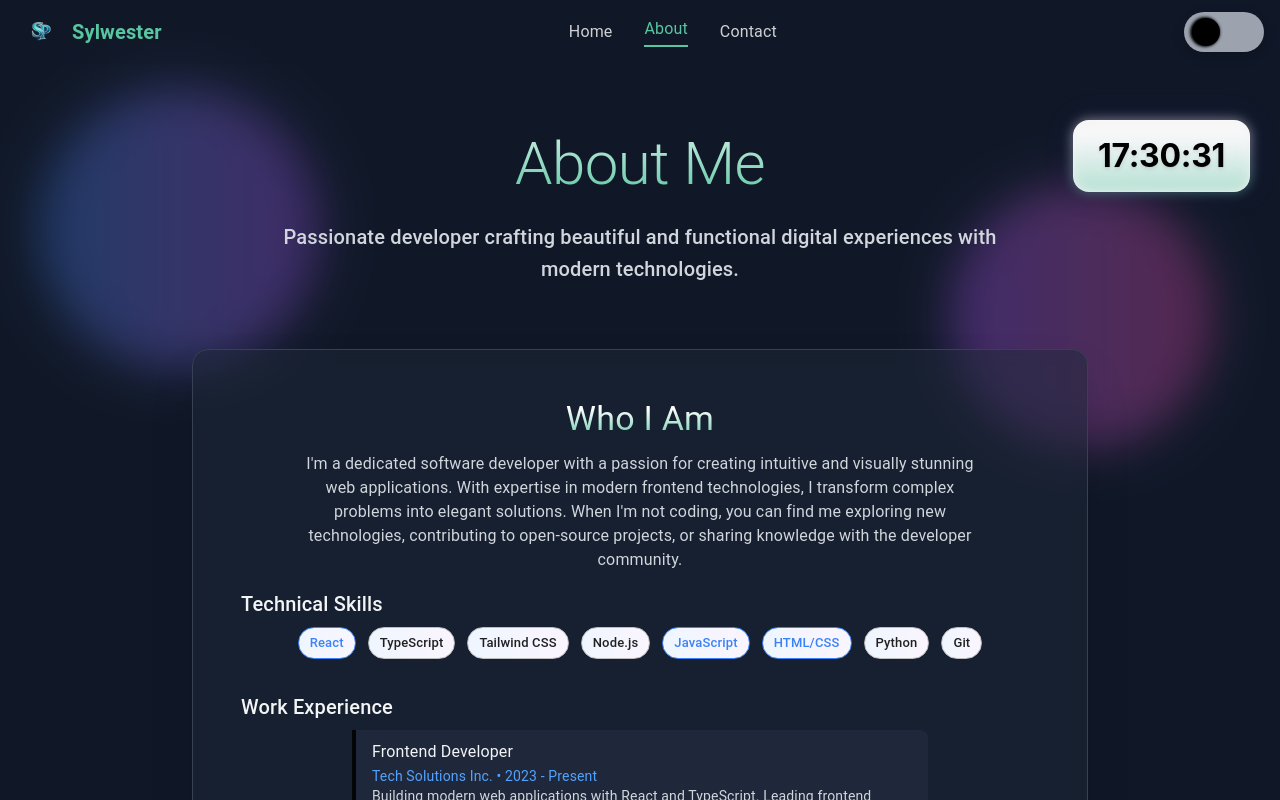
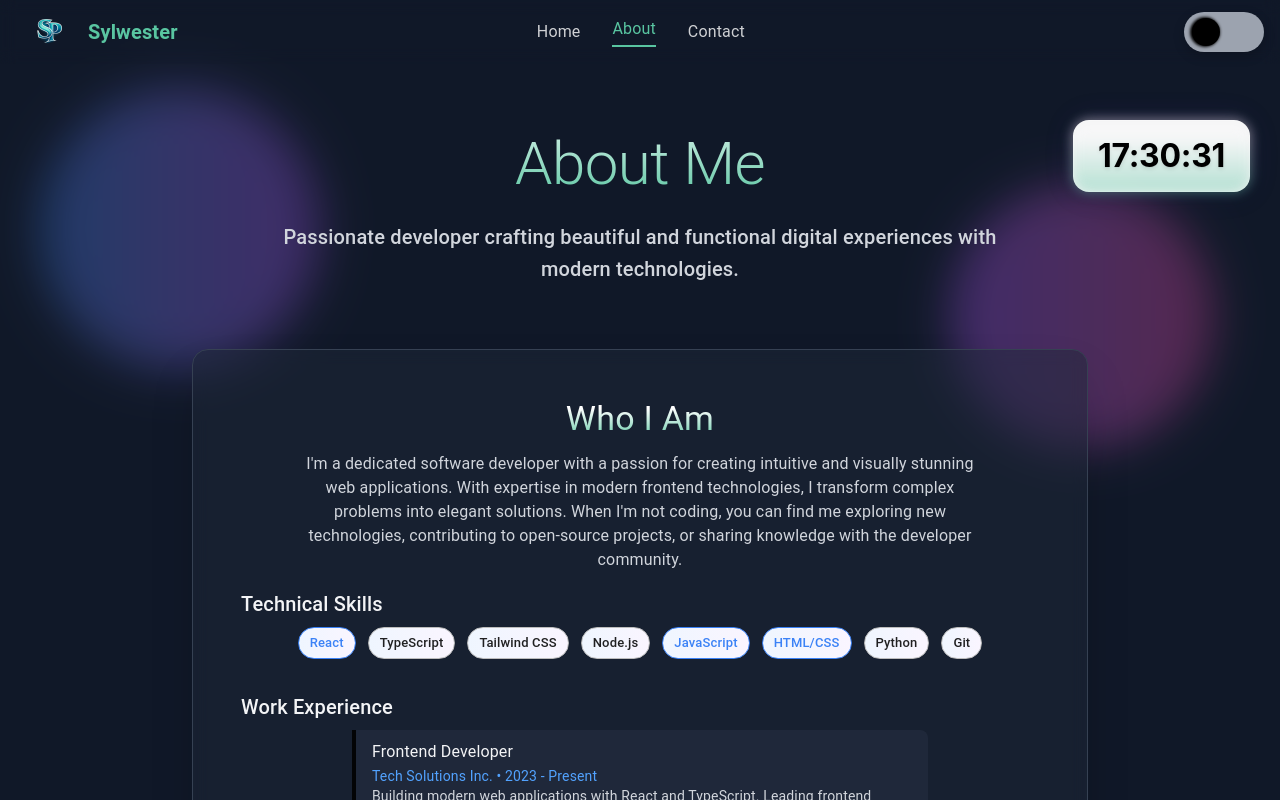
Before and after one commit to PSylwester/Portfolio, a React (Vite) app: page /About in a window 1280 px wide. Shown: the top 800 px of the page. Built offline with nearby package versions, Linux system fonts and the light colour scheme.

Commit message:
update styles #8

```diff
--- a/src/components/Navbar.tsx
+++ b/src/components/Navbar.tsx
@@ -31,7 +31,7 @@ export function Navbar({
           <div className="flex items-center space-x-4 text-[#59c5a1]">
             <a href="/" className="flex items-center space-x-2">
               {logo ? (
-                <img src={logo} alt={logoText} className="h-12 w-auto" />
+                <img src={logo} alt={logoText} className="h-16 w-auto" />
               ) : (
                 <div className="h-8 w-8 rounded bg-primary flex items-center justify-center">
                   <span className="font-bold text-sm">{logoText.charAt(0)}</span>
@@ -42,7 +42,7 @@ export function Navbar({
           </div>
 
           {/* Desktop Navigation */}
-          <div className="hidden md:flex items-center space-x-8">
+          <div className="hidden md:flex items-center space-x-8 pr-20">
             {DEFAULT_NAV_ITEMS.map((item, index) => (
               <NavLink
                 key={index}
```
